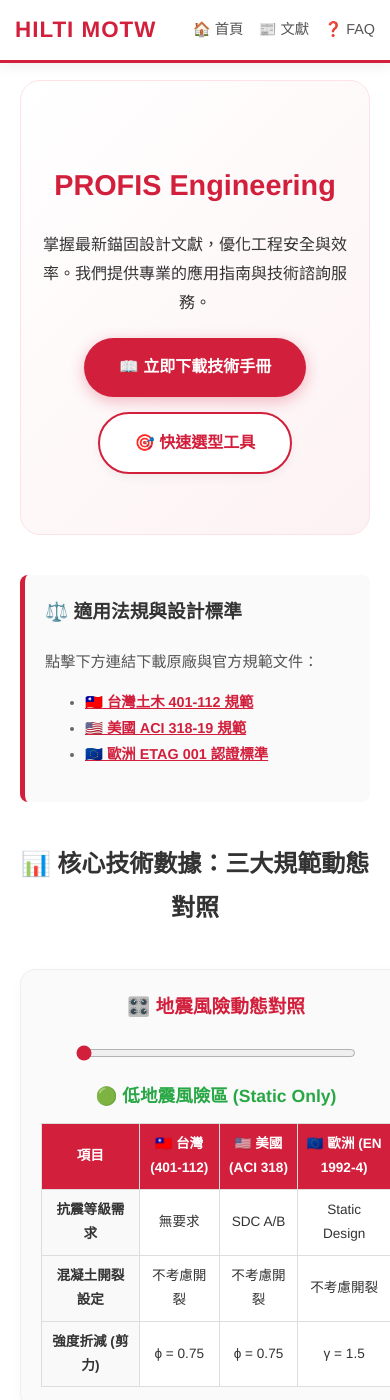
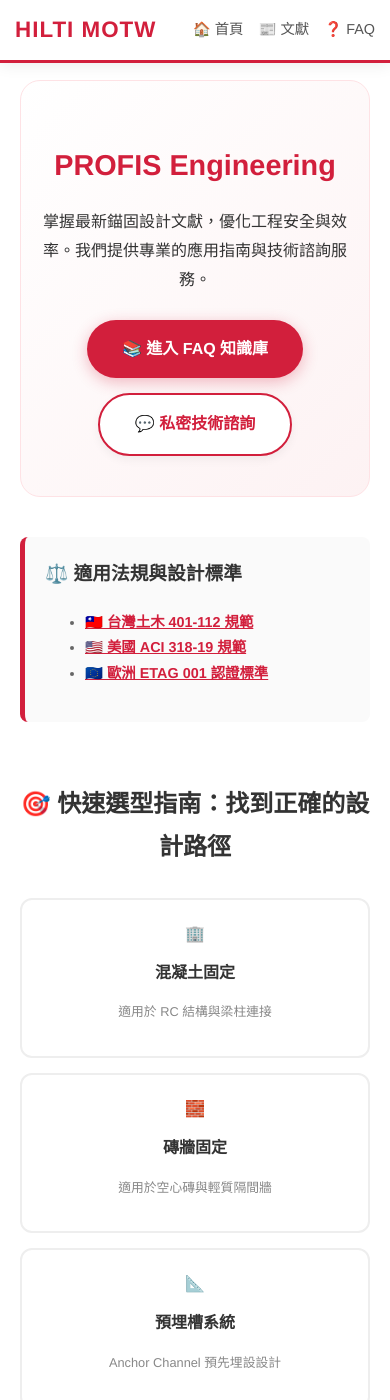
Before and after one commit to SSTTW/TWsoftware-FAQ, a Jekyll site: the page built from index.md, in a window 390 px wide and 1400 px high. Built offline with Jekyll 4.4.1, drawn with Linux system fonts in a browser that asks for light colours; some of the changed text lies outside the part shown.

Commit message:
Update index.md

```diff
--- a/index.md
+++ b/index.md
@@ -8,34 +8,62 @@ title: MOTW 技術支援中心
 <script src="https://cdn.jsdelivr.net/npm/chart.js"></script>
 
 <style>
-  body { color: #333; background-color: #ffffff; line-height: 1.8; font-family: "Helvetica Neue", Helvetica, Arial, sans-serif; }
+  /* 基本設定 */
+  body { color: #333; background-color: #ffffff; line-height: 1.8; font-family: "Helvetica Neue", Helvetica, Arial, sans-serif; overflow-x: hidden; }
   .site-footer, footer { display: none !important; }
   a { text-decoration: none; transition: 0.3s ease; }
 
+  /* Hero 區塊 */
   .hero-section { text-align: center; padding: 60px 20px; background: linear-gradient(135deg, #ffffff 0%, #fdf2f3 100%); border-radius: 20px; margin-bottom: 40px; border: 1px solid #fee2e5; }
-  .hero-section h1 { color: #D21F3C !important; font-size: clamp(1.8em, 5vw, 2.8em); font-weight: 800; border-bottom: none !important; }
-  .hero-buttons { display: flex; justify-content: center; flex-wrap: wrap; gap: 15px; margin-top: 20px; }
+  .hero-section h1 { color: #D21F3C !important; font-size: clamp(1.8em, 5vw, 2.8em); font-weight: 800; border-bottom: none !important; margin-bottom: 15px; }
+  .hero-buttons { display: flex; justify-content: center; flex-wrap: wrap; gap: 15px; margin-top: 25px; }
 
-  .charts-flex-container { display: flex; flex-wrap: wrap; gap: 20px; margin: 40px 0; }
-  .chart-box { flex: 1; min-width: 350px; background: #fafafa; border: 1px solid #eee; border-radius: 15px; padding: 20px; box-shadow: 0 4px 12px rgba(0,0,0,0.03); }
+  /* 響應式圖表區塊修正 */
+  .charts-flex-container { display: flex; flex-wrap: wrap; gap: 20px; margin: 40px 0; width: 100%; box-sizing: border-box; }
+
+  .chart-box {
+    flex: 1;
+    min-width: 320px; /* 降低最小寬度以適應小螢幕 */
+    background: #fafafa;
+    border: 1px solid #eee;
+    border-radius: 15px;
+    padding: 20px;
+    box-shadow: 0 4px 12px rgba(0,0,0,0.03);
+    box-sizing: border-box;
+  }
+
+  /* 手機版強制全寬，避免靠右跑版 */
+  @media (max-width: 768px) {
+    .chart-box { min-width: 100%; }
+    .hero-section { padding: 40px 15px; }
+    .faq-highlight-container { padding: 25px !important; }
+  }
 
   .risk-label { font-size: 1.1em; font-weight: bold; color: #D21F3C; margin: 10px 0; min-height: 1.5em; text-align: center;}
-  table { width: 100%; border-collapse: collapse; font-size: 0.85em; background: #fff; }
+  table { width: 100%; border-collapse: collapse; font-size: 0.85em; background: #fff; margin-top: 10px; }
   th { background-color: #D21F3C; color: white; padding: 8px; border: 1px solid #ddd; }
   td { padding: 8px; border: 1px solid #ddd; text-align: center; }
   .radar-canvas-wrapper { height: 300px; position: relative; width: 100%; }
 
+  /* 快速選型工具卡片 */
+  .selector-grid { display: grid; grid-template-columns: repeat(auto-fit, minmax(220px, 1fr)); gap: 15px; margin: 30px 0; }
+  .selector-card {
+    background: #fff; border: 2px solid #eee; border-radius: 12px; padding: 20px; text-align: center;
+    transition: 0.3s; cursor: pointer;
+  }
+  .selector-card:hover { border-color: #D21F3C; transform: translateY(-5px); box-shadow: 0 10px 20px rgba(210,31,60,0.1); }
+  .selector-card h4 { margin: 10px 0; color: #333; }
+  .selector-card i { font-size: 2em; display: block; margin-bottom: 10px; }
+
+  /* 其他現有樣式保持不變 */
   .standards-box { background-color: #fafafa; border-left: 5px solid #D21F3C; padding: 20px; margin: 40px 0; border-radius: 8px; }
   .standards-box a { color: #D21F3C; text-decoration: underline; font-weight: bold; }
-
   .faq-highlight-container { display: flex; flex-wrap: wrap; align-items: center; gap: 30px; padding: 40px; background: #fdf2f3; border-radius: 20px; margin: 60px 0; }
-  .faq-image { flex: 1; min-width: 300px; border-radius: 12px; overflow: hidden; box-shadow: 0 4px 15px rgba(0,0,0,0.1); }
+  .faq-image { flex: 1; min-width: 280px; border-radius: 12px; overflow: hidden; box-shadow: 0 4px 15px rgba(0,0,0,0.1); }
   .faq-image img { width: 100%; display: block; }
-  .faq-text { flex: 1.2; min-width: 300px; }
-
-  /* 資源導航卡片強化設計 */
+  .faq-text { flex: 1.2; min-width: 280px; }
   .info-grid { display: flex; flex-wrap: wrap; justify-content: center; gap: 20px; margin-top: 20px; }
-  .info-card { flex: 1; min-width: 250px; padding: 25px; border: 1px solid #eee; border-radius: 12px; background: #fff; display: block; box-shadow: 0 2px 8px rgba(0,0,0,0.05); transition: transform 0.3s, box-shadow 0.3s, border-color 0.3s; }
+  .info-card { flex: 1; min-width: 250px; padding: 25px; border: 1px solid #eee; border-radius: 12px; background: #fff; display: block; box-shadow: 0 2px 8px rgba(0,0,0,0.05); transition: 0.3s; }
   .info-card:hover { transform: translateY(-3px); box-shadow: 0 8px 20px rgba(210,31,60,0.15); border-color: #D21F3C; }
 </style>
 
@@ -43,14 +71,13 @@ title: MOTW 技術支援中心
   <h1>PROFIS Engineering</h1>
   <p>掌握最新錨固設計文獻，優化工程安全與效率。我們提供專業的應用指南與技術諮詢服務。</p>
   <div class="hero-buttons">
-    <a href="/TWsoftware-FAQ/2026/04/15/profis-master-manual.html" style="display: inline-block; padding: 15px 35px; background: #D21F3C; color: white; border-radius: 50px; font-weight: bold; box-shadow: 0 4px 15px rgba(210,31,60,0.3);">📖 立即下載技術手冊</a>
-    <a href="/TWsoftware-FAQ/selector.html" style="display: inline-block; padding: 15px 35px; background: #ffffff; color: #D21F3C; border: 2px solid #D21F3C; border-radius: 50px; font-weight: bold; box-shadow: 0 4px 10px rgba(0,0,0,0.05);">🎯 快速選型工具</a>
+    <a href="/TWsoftware-FAQ/faq.html" style="display: inline-block; padding: 15px 35px; background: #D21F3C; color: white; border-radius: 50px; font-weight: bold; box-shadow: 0 4px 15px rgba(210,31,60,0.3);">📚 進入 FAQ 知識庫</a>
+    <a href="https://forms.office.com/e/PngwicwAn8" target="_blank" style="display: inline-block; padding: 15px 35px; background: #ffffff; color: #D21F3C; border: 2px solid #D21F3C; border-radius: 50px; font-weight: bold; box-shadow: 0 4px 10px rgba(0,0,0,0.05);">💬 私密技術諮詢</a>
   </div>
 </div>
 
 <div class="standards-box" markdown="0">
   <h3 style="margin-top: 0; color: #333;">⚖️ 適用法規與設計標準</h3>
-  <p style="font-size: 0.95em; color: #555;">點擊下方連結下載原廠與官方規範文件：</p>
   <ul style="font-size: 0.9em; color: #666; line-height: 1.8;">
     <li><a href="/TWsoftware-FAQ/土木401%20112.pdf" target="_blank">🇹🇼 台灣土木 401-112 規範</a></li>
     <li><a href="/TWsoftware-FAQ/ACI318%2019.pdf" target="_blank">🇺🇸 美國 ACI 318-19 規範</a></li>
@@ -58,7 +85,31 @@ title: MOTW 技術支援中心
   </ul>
 </div>
 
-<h2 style="text-align: center; color: #333;">📊 核心技術數據：三大規範動態對照</h2>
+<h2 style="text-align: center; color: #333; margin-top: 60px;">🎯 快速選型指南：找到正確的設計路徑</h2>
+<div class="selector-grid" markdown="0">
+  <a href="/TWsoftware-FAQ/faq.html#混凝土固定" class="selector-card">
+    <span>🏢</span>
+    <h4>混凝土固定</h4>
+    <p style="font-size: 0.8em; color: #888;">適用於 RC 結構與梁柱連接</p>
+  </a>
+  <a href="/TWsoftware-FAQ/faq.html#磚牆固定" class="selector-card">
+    <span>🧱</span>
+    <h4>磚牆固定</h4>
+    <p style="font-size: 0.8em; color: #888;">適用於空心磚與輕質隔間牆</p>
+  </a>
+  <a href="/TWsoftware-FAQ/faq.html#預埋系統" class="selector-card">
+    <span>📐</span>
+    <h4>預埋槽系統</h4>
+    <p style="font-size: 0.8em; color: #888;">Anchor Channel 預先埋設設計</p>
+  </a>
+  <a href="/TWsoftware-FAQ/faq.html#機械化學比較" class="selector-card" style="border-color: #fdf2f3; background: #fdf2f3;">
+    <span>⚡</span>
+    <h4 style="color: #D21F3C;">機械 / 化學錨栓</h4>
+    <p style="font-size: 0.8em; color: #D21F3C;">原理差異、選型考量與 Nb 值判斷</p>
+  </a>
+</div>
+
+<h2 style="text-align: center; color: #333; margin-top: 60px;">📊 核心技術數據：三大規範動態對照</h2>
 
 <div class="charts-flex-container" markdown="0">
   <div class="chart-box">
@@ -71,9 +122,9 @@ title: MOTW 技術支援中心
       <thead>
         <tr>
           <th style="width: 28%;">項目</th>
-          <th>🇹🇼 台灣 (401-112)</th>
-          <th>🇺🇸 美國 (ACI 318)</th>
-          <th>🇪🇺 歐洲 (EN 1992-4)</th>
+          <th>🇹🇼 台灣</th>
+          <th>🇺🇸 美國</th>
+          <th>🇪🇺 歐洲</th>
         </tr>
       </thead>
       <tbody id="tableBody"></tbody>
@@ -89,19 +140,13 @@ title: MOTW 技術支援中心
 
 <div class="faq-highlight-container" markdown="0">
   <div class="faq-image">
-    <img src="/TWsoftware-FAQ/images/faq_preview.png" alt="技術支援示意圖" style="width:100%;">
+    <img src="/TWsoftware-FAQ/images/faq_preview.png" alt="技術支援示意圖">
   </div>
   <div class="faq-text">
     <h2 style="color: #D21F3C; margin-top: 0;">❓ 技術問題快速排除</h2>
-    <p style="color: #555; font-size: 1.1em;">針對 PROFIS Engineering 軟體操作報錯、參數設定異常或法規解釋疑義，我們彙整了完整的 FAQ 資料庫與下載專區。</p>
-    <div style="display: flex; flex-wrap: wrap; align-items: center; gap: 15px; margin-top: 20px;">
-      <a href="/TWsoftware-FAQ/faq.html" style="padding: 12px 30px; background: #D21F3C; color: white; border-radius: 8px; font-weight: bold; text-decoration: none;">點我看更多 FAQ</a>
-      <div style="display: flex; align-items: center; gap: 5px;">
-        <span style="font-size: 1.1em; font-weight: 500;">🙋‍♂️ 找不到答案？</span>
-        <a href="https://forms.office.com/e/PngwicwAn8" target="_blank" style="text-decoration: none;">
-          <img src="https://img.shields.io/badge/點我-問更多問題-red?style=for-the-badge&logo=microsoftforms" alt="問更多問題" style="height: 32px; border-radius: 5px;">
-        </a>
-      </div>
+    <p style="color: #555;">針對軟體報錯、參數設定異常或法規解釋疑義，我們彙整了完整的 FAQ 資料庫。</p>
+    <div style="display: flex; flex-wrap: wrap; gap: 15px; margin-top: 20px;">
+      <a href="/TWsoftware-FAQ/faq.html" style="padding: 12px 30px; background: #D21F3C; color: white; border-radius: 8px; font-weight: bold;">查看完整 FAQ</a>
     </div>
   </div>
 </div>
@@ -110,7 +155,7 @@ title: MOTW 技術支援中心
   <h2 style="text-align: center; color: #333; margin-bottom: 30px;">🔗 業界專業資源導航</h2>
   <div class="info-grid">
     <a href="https://www.nlma.gov.tw/ch" target="_blank" class="info-card">
-      <h3 style="color:#D21F3C !important; margin-top:0; border:none !important;">🏛️ 內政部國土管理署</h3>
+      <h3 style="color:#D21F3C !important; margin-top:0; border:none !important;">🏛️ 國土管理署</h3>
       <p style="font-size:0.9em; color:#777; margin:0;">最新建築規範與營建法律條文。</p>
     </a>
     <a href="https://www.hilti.com.tw/engineering/" target="_blank" class="info-card">
@@ -125,19 +170,19 @@ title: MOTW 技術支援中心
 </p>
 
 <script>
-  // 表格邏輯
+  // 表格與雷達圖邏輯保持不變...
   const riskSlider = document.getElementById('riskSlider');
   const riskText = document.getElementById('riskText');
   const tableBody = document.getElementById('tableBody');
   const tableData = {
-    1: { text: "🟢 低地震風險區 (Static Only)", color: "#28a745", tw: ["無要求", "不考慮開裂", "ϕ = 0.75"], us: ["SDC A/B", "不考慮開裂", "ϕ = 0.75"], eu: ["Static Design", "不考慮開裂", "γ = 1.5"] },
-    2: { text: "🟡 中地震風險區 (一般商辦)", color: "#ffc107", tw: ["建議 C1 等級", "0.5 mm (C1認證)", "ϕ = 0.75"], us: ["SDC C", "強制開裂", "ϕ = 0.75"], eu: ["C1 認證產品", "強制開裂", "γ = 1.5"] },
-    3: { text: "🔴 高地震風險區 (醫療/維生建物)", color: "#D21F3C", tw: ["強制 C2 等級", "0.8 mm (C2認證)", "0.75 × 0.75"], us: ["SDC D/E/F", "極嚴格開裂", "0.75 × 0.75"], eu: ["C2 認證產品", "循環載重開裂", "γ = 地震折減"] }
+    1: { text: "🟢 低地震風險區 (Static Only)", color: "#28a745", tw: ["無要求", "不開裂", "ϕ=0.75"], us: ["SDC A/B", "不開裂", "ϕ=0.75"], eu: ["Static", "不開裂", "γ=1.5"] },
+    2: { text: "🟡 中地震風險區 (商辦)", color: "#ffc107", tw: ["建議 C1", "0.5mm (C1)", "ϕ=0.75"], us: ["SDC C", "強制開裂", "ϕ=0.75"], eu: ["C1 認證", "強制開裂", "γ=1.5"] },
+    3: { text: "🔴 高地震風險區 (醫療/維生)", color: "#D21F3C", tw: ["強制 C2", "0.8mm (C2)", "0.56"], us: ["SDC D/E/F", "極嚴格開裂", "0.56"], eu: ["C2 認證", "循環載重", "地震折減"] }
   };
-  const rows = ["抗震等級需求", "混凝土開裂設定", "強度折減 (剪力)"];
+  const rows = ["抗震等級", "開裂設定", "剪力折減"];
 
   function updateTable(val) {
-    if(!riskText || !tableBody) return;
+    if(!tableBody) return;
     riskText.innerHTML = tableData[val].text;
     riskText.style.color = tableData[val].color;
     let html = "";
```
Also changed, not shown: other parts of index.md (+2 -6 lines).
